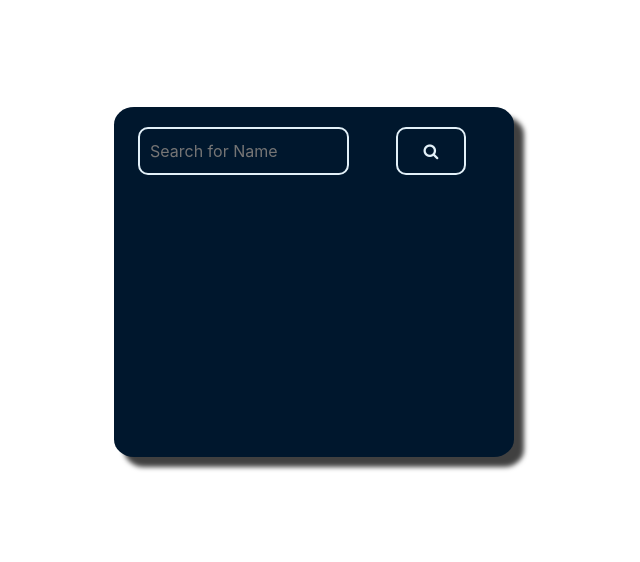
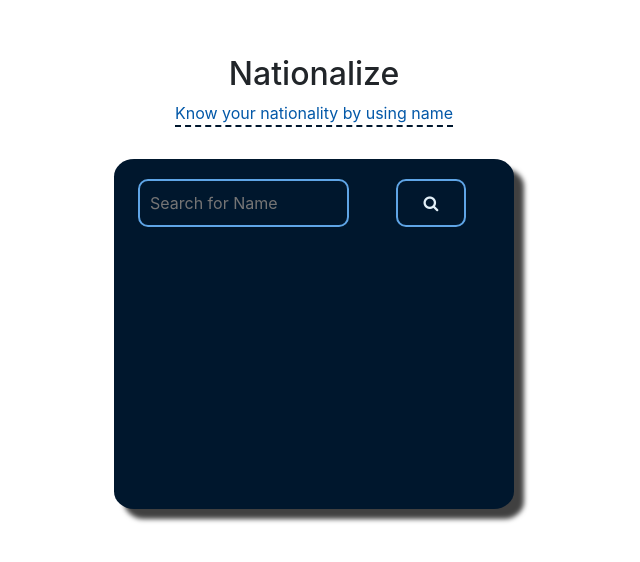
Before and after one commit to wasimmadha/nationalize, a plain HTML site: page index.html in a window 1280 px wide. Shown: the part 118-680 px from the top of the page, without its empty margins (326-966 px from the left). Drawn offline with nearby package versions, Linux system fonts and the light colour scheme.

Commit message:
Added heading

```diff
--- a/script.js
+++ b/script.js
@@ -1028,6 +1028,17 @@ country_code = [
 container = document.createElement("div");
 container.setAttribute("class", "container");
 
+// Heading
+heading_container = document.createElement("div");
+
+heading_title = document.createElement("h2");
+heading_title.innerHTML = "Nationalize";
+
+heading_para = document.createElement("p");
+heading_para.innerHTML = "Know your nationality by using name";
+
+heading_container.append(heading_title, heading_para);
+
 // Search Functionalities
 search_container = document.createElement("div");
 search_container.setAttribute("class", "search-container");
@@ -1047,7 +1058,7 @@ data_container = document.createElement("div");
 data_container.setAttribute("class", "data-container");
 
 container.append(search_container);
-document.body.append(container);
+document.body.append(heading_container, container);
 
 buttonSearch.addEventListener("click", () => {
   data_container.innerHTML = ``;
@@ -1063,6 +1074,7 @@ async function getNationality(name) {
       content = document.createElement("p");
       content.innerHTML = `Enter Name Correctly`;
       data_container.append(content);
+      inputSearch.value = "";
     } else {
       let result = await res.json();
 
@@ -1082,6 +1094,7 @@ async function getNationality(name) {
         content.innerHTML = `This name is not much popular`;
         content.style.fontsize = "20px";
         data_container.append(content);
+        inputSearch.value = "";
       }
     }
   } catch (error) {
--- a/style.css
+++ b/style.css
@@ -12,14 +12,24 @@ body {
   align-items: center;
   justify-content: center;
   overflow: none;
+  text-align: center;
+}
+
+p{
+  font-size: 1rem;
+  color: #0358a8;
+  padding: 0;
+  border-bottom: #00172D dashed 2px;
 }
 
 .container {
+
   min-height: 350px;
   width: 80%;
   max-width: 400px;
   display: flex;
   flex-direction: column;
+  margin-top: 1rem;
   align-items: center;
   text-align: center;
   justify-content: flex-start;
@@ -48,7 +58,7 @@ body {
   background: transparent;
   border: none;
   outline: none;
-  border: solid var(--selected) 2px;
+  border: solid #5fa5e6 2px;
   border-radius: 10px;
   color: var(--selected);
   padding: 10px;
```
